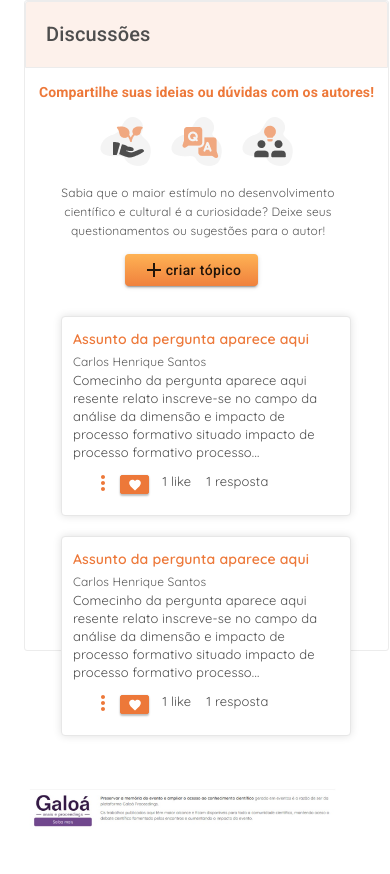
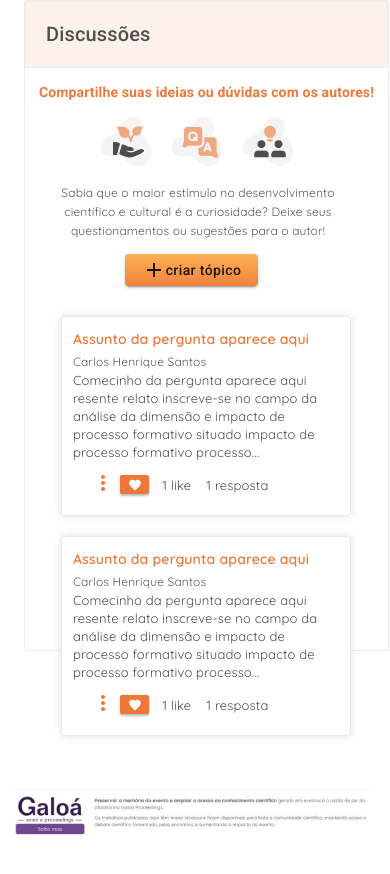
Before and after one commit to willwlima/chuva-portifolio, a React (Create React App) app: page / in a window 390 px wide. Shown: the part 1608-2482 px from the top of the page. Built offline with nearby package versions, Linux system fonts and the light colour scheme.

Commit message:
make it better

```diff
--- a/src/Footer.css
+++ b/src/Footer.css
@@ -12,8 +12,7 @@ footer {
     left: 50px;
   }
   .div-img {
-    /* width: 150%; */
-    /* width: 150%; */
-    /* margin-left: -20px; */
+    width: 380px;
+    margin-left: -20px;
   }
 }
--- a/src/Home.css
+++ b/src/Home.css
@@ -591,4 +591,10 @@
     height: 230px;
     margin-left: 36px;
   }
+  .card-topico-like-text {
+    margin-top: 17px;
+  }
+  .card-topico-like-resposta {
+    margin-top: 17px;
+  }
 }
--- a/src/RightSide.css
+++ b/src/RightSide.css
@@ -135,7 +135,8 @@
 
 @media (max-width: 500px) {
   .right-side-button {
-    top: 70%;
+    top: 65%;
     left: 15%;
+
   }
 }
--- a/src/components/Avatar/AvatarNav.css
+++ b/src/components/Avatar/AvatarNav.css
@@ -66,7 +66,7 @@
 
 @media (max-width: 500px) {
   .avatar {
-    left: 280px;
+    left: 320px;
   }
   .avatar-number-avatar {
     left: 30px;
```
